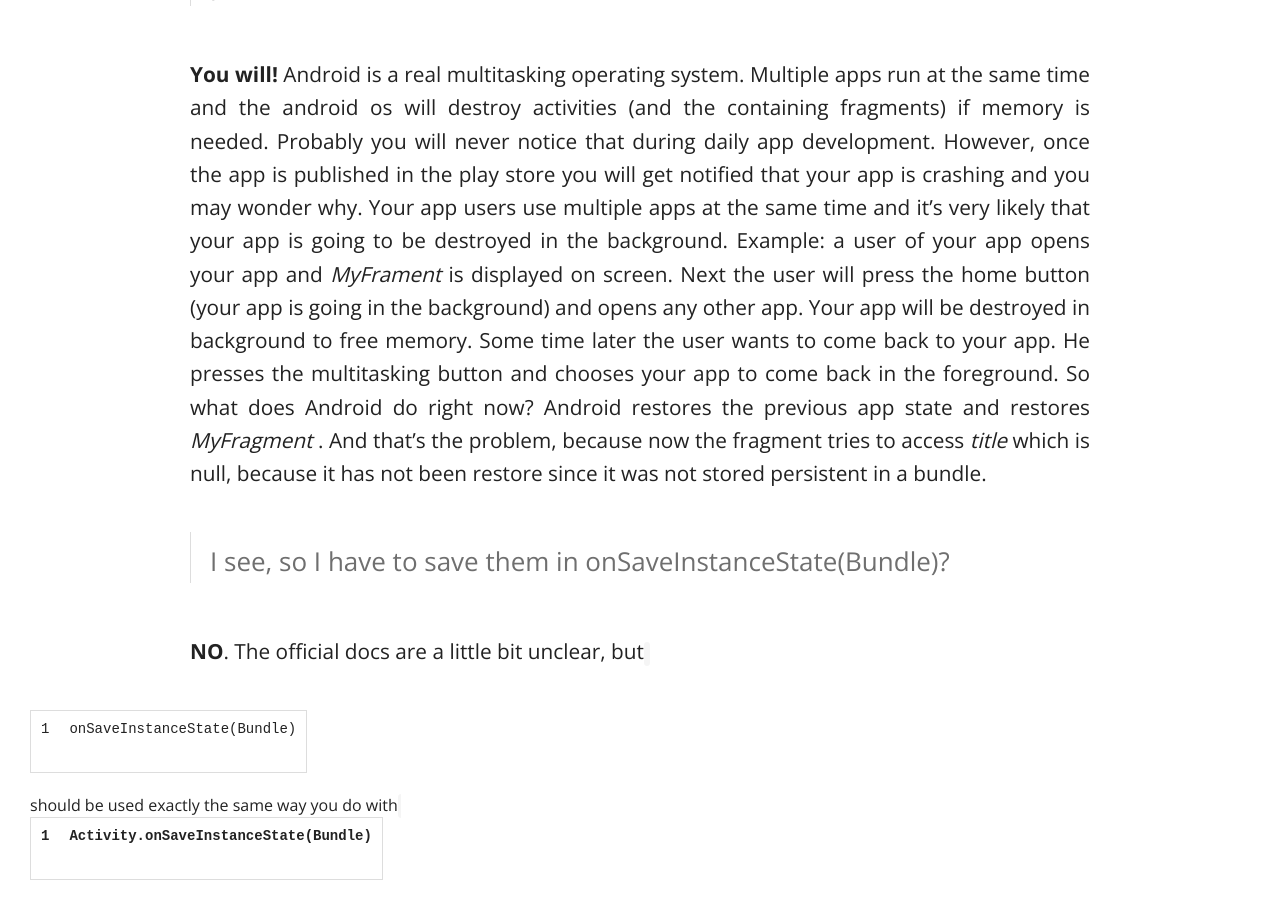
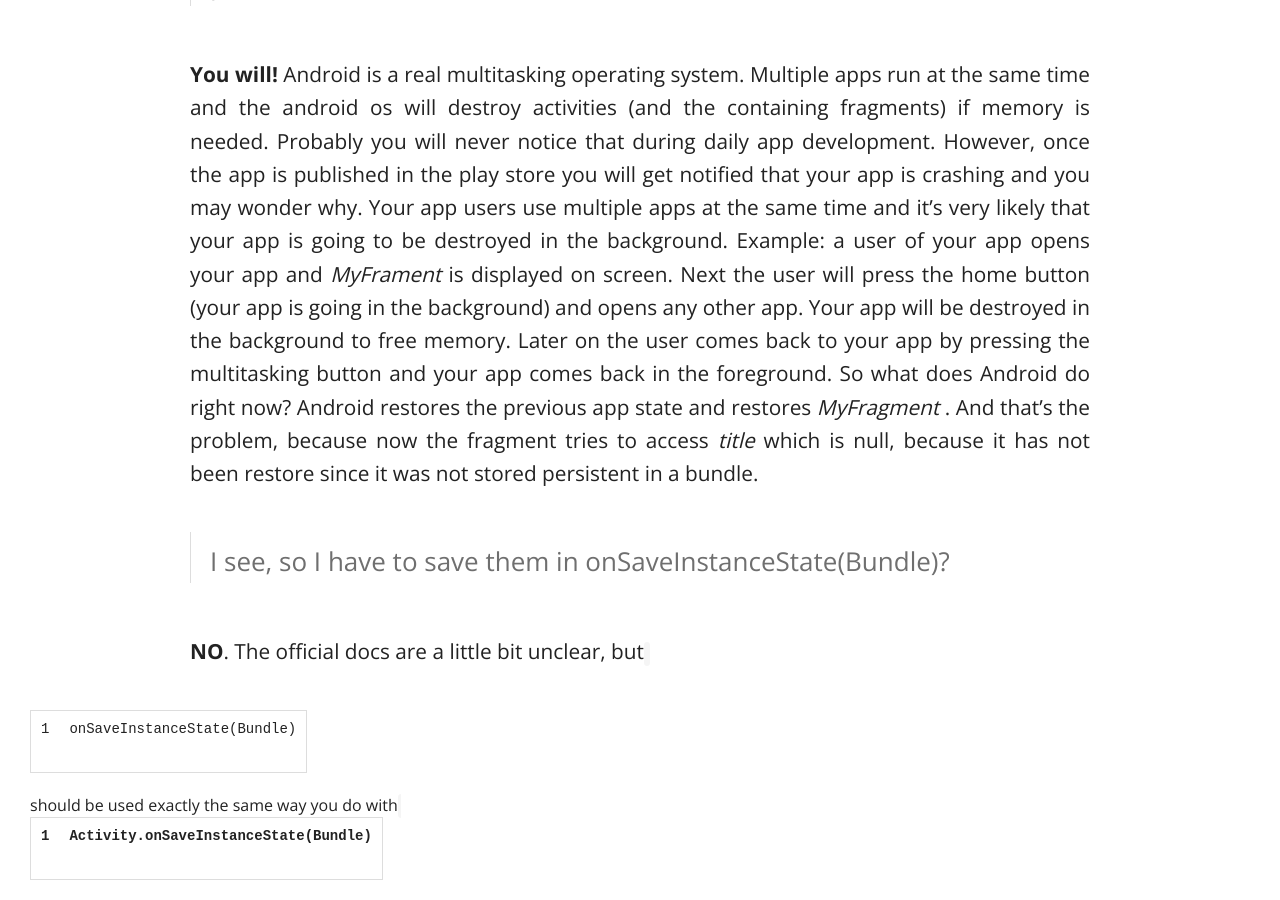
Before and after one commit to sockeqwe/website-old, a Jekyll site: the page built from _posts/2014-09-15-fragmentargs.md, in a window 1280 px wide and 900 px high, scrolled down 1762 px. Built offline with Jekyll 4.4.1, drawn with Linux system fonts in a browser that asks for light colours; nearby versions of some CDN libraries; comment, search, counter and statistics services are not loaded.

Commit message:
spelling

```diff
--- a/_posts/2014-09-15-fragmentargs.md
+++ b/_posts/2014-09-15-fragmentargs.md
@@ -43,7 +43,7 @@ It may have worked, but did you try to rotate your device from portrait to lands
 
 > It's ok, my app is locked in portrait. So I will never run into this problem.
 
-**You will!** Android is a real multitasking operating system. Multiple apps run at the same time and the android os will destroy activities (and the containing fragments) if memory is needed. Probably you will never notice that during daily app development. However, once the app is published in the play store you will get notified that your app is crashing and you may wonder why. Your app users use multiple apps at the same time and it's very likely that your app is going to be destroyed in the background. Example: a user of your app opens your app and _MyFrament_ is displayed on screen. Next the user will press the home button (your app is going in the background) and opens any other app. Your app will be destroyed in background to free memory. Some time later the user wants to come back to your app. He presses the multitasking button and chooses your app to come back in the foreground. So what does Android do right now? Android restores the previous app state and restores _MyFragment_ . And that's the problem, because now the fragment tries to access _title_ which is null, because it has not been restore since it was not stored persistent in a bundle.
+**You will!** Android is a real multitasking operating system. Multiple apps run at the same time and the android os will destroy activities (and the containing fragments) if memory is needed. Probably you will never notice that during daily app development. However, once the app is published in the play store you will get notified that your app is crashing and you may wonder why. Your app users use multiple apps at the same time and it's very likely that your app is going to be destroyed in the background. Example: a user of your app opens your app and _MyFrament_ is displayed on screen. Next the user will press the home button (your app is going in the background) and opens any other app. Your app will be destroyed in the background to free memory. Later on the user comes back to your app by pressing the multitasking button and your app comes back in the foreground. So what does Android do right now? Android restores the previous app state and restores _MyFragment_ . And that's the problem, because now the fragment tries to access _title_ which is null, because it has not been restore since it was not stored persistent in a bundle.
 
 > I see, so I have to save them in onSaveInstanceState(Bundle)?
 
```
